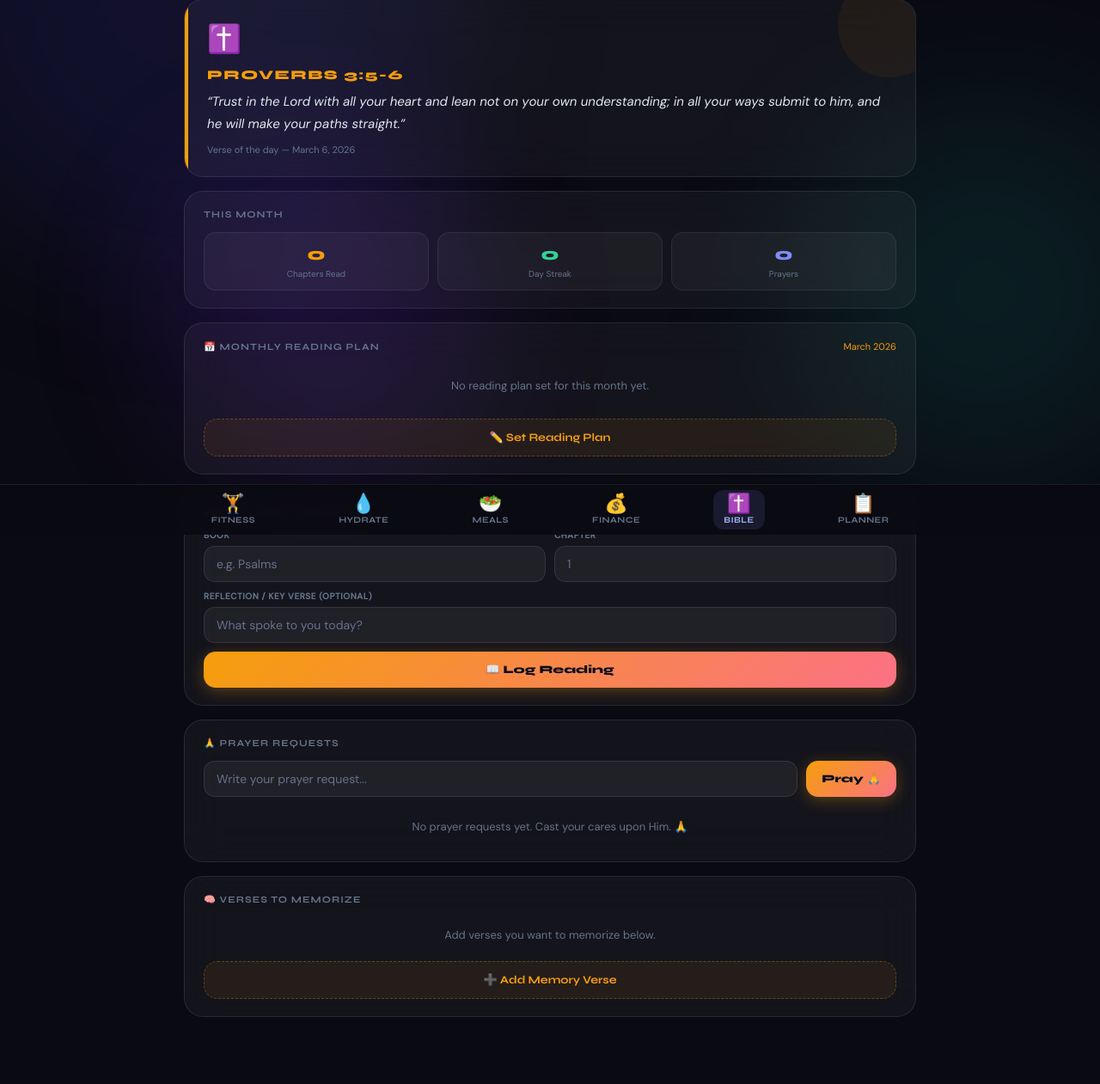
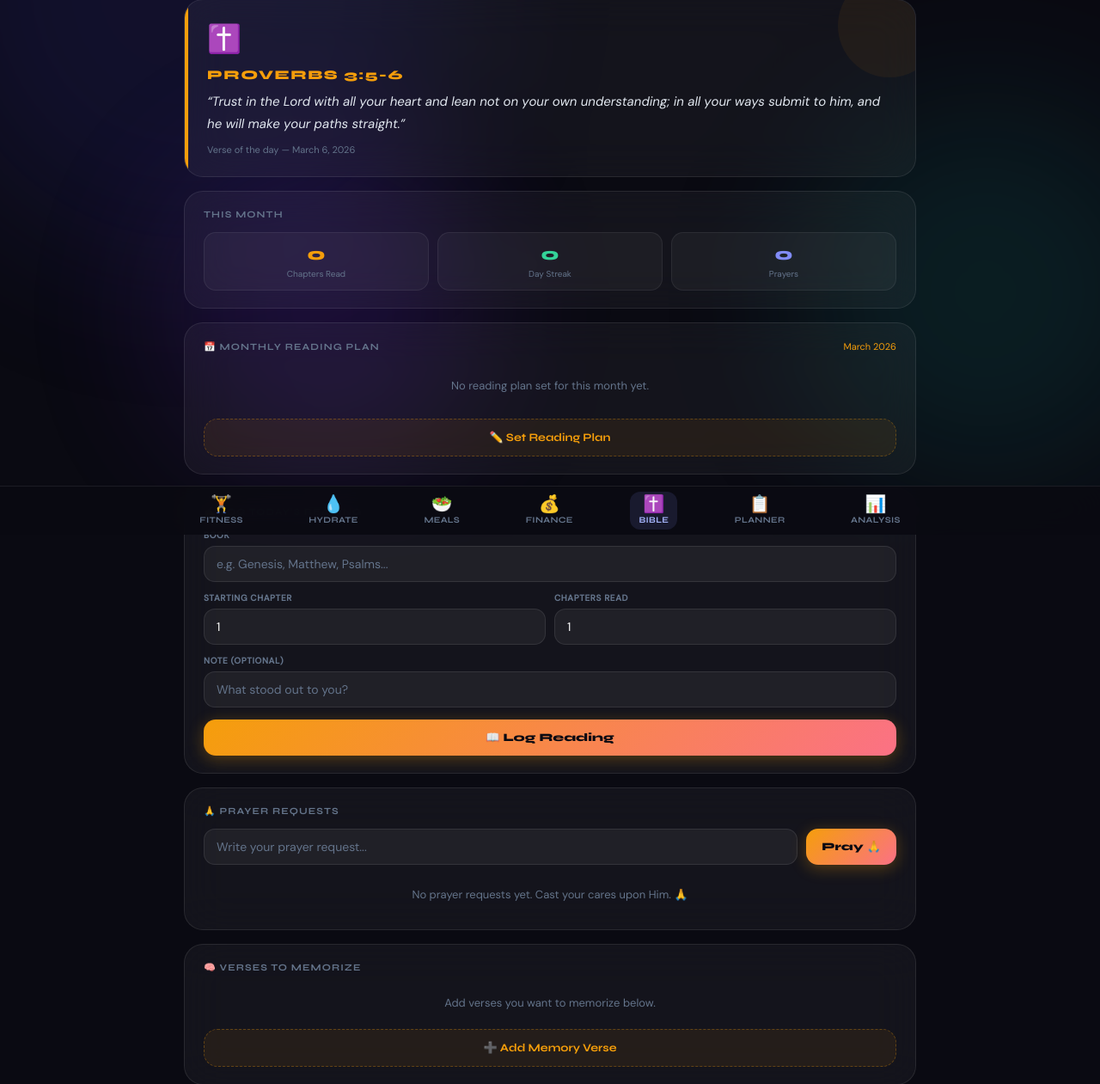
Before and after one commit to Tamari2306/lifeOS, a Django app: page /bible/ in a window 1280 px wide. Shown: the part 178-1439 px from the top of the page at 86% size. Before the commit the page ends 1361 px from the top, so only its background shows below. Run offline with Django 5.2, Linux system fonts and the light colour scheme; the visitor is signed in with stand-in values (Sample User, id 1); data that the repository does not hold is empty; some libraries are stand-ins or nearby versions.

Commit message:
fixed meal log and bible log

```diff
--- a/meals/urls.py
+++ b/meals/urls.py
@@ -11,4 +11,9 @@ urlpatterns = [
     path('save-recipe/',                   views.save_recipe,       name='save_recipe'),
     path('delete-recipe/<int:recipe_id>/', views.delete_recipe,     name='delete_recipe'),
     path('estimate/',                      views.estimate_meal_api, name='estimate'),
+
+    # ── Meal Plans ──────────────────────────────────────────────────────────
+    path('plan/add/',                      views.add_meal_plan,     name='plan_add'),
+    path('plan/delete/<int:plan_id>/',     views.delete_meal_plan,  name='plan_delete'),
+    path('plan/log/<int:plan_id>/',        views.log_from_plan,     name='plan_log'),
 ]
--- a/templates/base.html
+++ b/templates/base.html
@@ -22,7 +22,7 @@
   <link rel="preconnect" href="https://fonts.googleapis.com">
   <link href="https://fonts.googleapis.com/css2?family=Syne:wght@400;600;700;800&family=DM+Sans:ital,wght@0,300;0,400;0,500;1,400&display=swap" rel="stylesheet">
 
-  <!-- Alpine.js — MUST be loaded with defer BEFORE body scripts -->
+  <!-- Alpine.js -->
   <script defer src="https://cdn.jsdelivr.net/npm/alpinejs@3.14.1/dist/cdn.min.js"></script>
 
   {% block extra_head %}{% endblock %}
@@ -87,10 +87,12 @@
     <a href="/checklist/" class="nav-item {% block nav_checklist %}{% endblock %}">
       <span class="nav-icon">📋</span><span>Planner</span>
     </a>
+    <a href="/analysis/"  class="nav-item {% block nav_analysis %}{% endblock %}">
+      <span class="nav-icon">📊</span><span>Analysis</span>
+    </a>
   </div>
 </nav>
 
-<!-- HTMX and Chart.js loaded in body so Alpine (in <head> defer) initialises first -->
 <script src="https://unpkg.com/htmx.org@1.9.10"></script>
 <script src="https://cdn.jsdelivr.net/npm/chart.js"></script>
 
@@ -98,32 +100,18 @@
   *, *::before, *::after { box-sizing:border-box; margin:0; padding:0; }
 
   :root {
-    --brand:#818cf8;
-    --brand2:#6366f1;
-    --brand-light:#a5b4fc;
-    --teal:#2dd4bf;
-    --amber:#fbbf24;
-    --rose:#fb7185;
-    --green:#34d399;
-    --bg:#0a0a12;
-    --bg2:#0f0f1a;
-    --surf:rgba(255,255,255,0.045);
-    --rim:rgba(255,255,255,0.09);
-    --text:#f1f5f9;
-    --muted:#64748b;
-    --soft:#94a3b8;
+    --brand:#818cf8; --brand2:#6366f1; --brand-light:#a5b4fc;
+    --teal:#2dd4bf; --amber:#fbbf24; --rose:#fb7185; --green:#34d399;
+    --bg:#0a0a12; --bg2:#0f0f1a;
+    --surf:rgba(255,255,255,0.045); --rim:rgba(255,255,255,0.09);
+    --text:#f1f5f9; --muted:#64748b; --soft:#94a3b8;
   }
 
   html { scroll-behavior:smooth; }
 
   body {
-    font-family:'DM Sans',sans-serif;
-    background:var(--bg);
-    color:var(--text);
-    min-height:100vh;
-    min-height:100dvh;
-    padding-bottom:80px;
-    overflow-x:hidden;
+    font-family:'DM Sans',sans-serif; background:var(--bg); color:var(--text);
+    min-height:100vh; min-height:100dvh; padding-bottom:80px; overflow-x:hidden;
   }
 
   /* ── BG ORBS ── */
@@ -131,7 +119,7 @@
   .orb { position:absolute; border-radius:50%; filter:blur(90px); opacity:.18;
          animation:drift 14s ease-in-out infinite alternate; }
   .orb-1 { width:clamp(300px,60vw,600px); height:clamp(300px,60vw,600px);
-            background:#3730a3; top:-120px; left:-100px; animation-delay:0s; }
+            background:#3730a3; top:-120px; left:-100px; }
   .orb-2 { width:clamp(250px,50vw,450px); height:clamp(250px,50vw,450px);
             background:#0f766e; top:35%; right:-100px; animation-delay:-5s; }
   .orb-3 { width:clamp(200px,40vw,380px); height:clamp(200px,40vw,380px);
@@ -145,8 +133,7 @@
   /* ── TOP BAR ── */
   .top-bar {
     position:sticky; top:0; z-index:100;
-    background:rgba(10,10,18,.88);
-    border-bottom:1px solid rgba(255,255,255,.07);
+    background:rgba(10,10,18,.88); border-bottom:1px solid rgba(255,255,255,.07);
     backdrop-filter:blur(20px); -webkit-backdrop-filter:blur(20px);
   }
   .top-bar-inner {
@@ -164,24 +151,20 @@
     width:28px; height:28px; border-radius:50%;
     background:linear-gradient(135deg,var(--brand),var(--teal));
     display:flex; align-items:center; justify-content:center;
-    font-family:'Syne',sans-serif; font-size:11px; font-weight:800; color:#0a0a12;
-    flex-shrink:0;
+    font-family:'Syne',sans-serif; font-size:11px; font-weight:800; color:#0a0a12; flex-shrink:0;
   }
   .user-nm { font-size:12px; color:var(--muted); display:none; }
   @media(min-width:480px){ .user-nm { display:block; } }
   .logout-btn {
-    padding:5px 12px; background:rgba(129,140,248,.12);
-    border:1px solid rgba(129,140,248,.25); border-radius:8px;
-    color:var(--brand-light); font-family:'Syne',sans-serif; font-size:11px;
-    font-weight:700; cursor:pointer; text-decoration:none; transition:all .2s;
-    white-space:nowrap;
+    padding:5px 12px; background:rgba(129,140,248,.12); border:1px solid rgba(129,140,248,.25);
+    border-radius:8px; color:var(--brand-light); font-family:'Syne',sans-serif; font-size:11px;
+    font-weight:700; cursor:pointer; text-decoration:none; transition:all .2s; white-space:nowrap;
   }
   .logout-btn:hover { background:rgba(129,140,248,.22); }
 
   /* ── PAGE CONTENT ── */
   .page-content {
-    position:relative; z-index:1;
-    max-width:900px; margin:0 auto;
+    position:relative; z-index:1; max-width:900px; margin:0 auto;
     padding:14px clamp(12px,4vw,24px) 24px;
   }
 
@@ -193,35 +176,35 @@
   /* ── BOTTOM NAV ── */
   .bottom-nav {
     position:fixed; bottom:0; left:0; right:0; z-index:100;
-    background:rgba(10,10,18,.92);
-    border-top:1px solid rgba(255,255,255,.08);
+    background:rgba(10,10,18,.92); border-top:1px solid rgba(255,255,255,.08);
     backdrop-filter:blur(20px); -webkit-backdrop-filter:blur(20px);
     padding:6px 0 max(6px,env(safe-area-inset-bottom));
   }
   .bottom-nav-inner {
     display:flex; justify-content:space-around; align-items:center;
     max-width:900px; margin:0 auto;
-    padding:0 8px; overflow-x:auto; scrollbar-width:none; gap:2px;
+    /* FIX: allow scrolling when 7 items don't fit narrow screens */
+    padding:0 4px; overflow-x:auto; scrollbar-width:none; gap:0;
   }
   .bottom-nav-inner::-webkit-scrollbar { display:none; }
   .nav-item {
     display:flex; flex-direction:column; align-items:center; gap:2px;
-    padding:5px clamp(6px,2vw,12px); border-radius:12px; text-decoration:none;
+    /* FIX: tighter padding so all 7 items fit */
+    padding:5px clamp(4px,1.5vw,10px); border-radius:12px; text-decoration:none;
     color:var(--muted); font-family:'Syne',sans-serif;
-    font-size:clamp(8px,1.8vw,10px); font-weight:700; letter-spacing:.04em;
+    font-size:clamp(7px,1.6vw,10px); font-weight:700; letter-spacing:.03em;
     text-transform:uppercase; transition:all .2s; flex-shrink:0;
   }
   .nav-item:hover { color:var(--soft); }
   .nav-item.active { color:var(--brand-light); background:rgba(129,140,248,.12); }
-  .nav-icon { font-size:clamp(18px,4vw,22px); line-height:1; }
+  .nav-icon { font-size:clamp(16px,3.5vw,20px); line-height:1; }
 
-  /* ── PWA INSTALL BANNER ── */
+  /* ── PWA BANNER ── */
   #pwa-banner {
     display:none; position:fixed; bottom:72px; left:12px; right:12px; z-index:200;
     background:linear-gradient(135deg,rgba(129,140,248,.18),rgba(45,212,191,.12));
     border:1px solid rgba(129,140,248,.3); border-radius:18px;
-    padding:14px 16px; backdrop-filter:blur(20px);
-    box-shadow:0 8px 32px rgba(0,0,0,.4);
+    padding:14px 16px; backdrop-filter:blur(20px); box-shadow:0 8px 32px rgba(0,0,0,.4);
   }
   #pwa-banner.show { display:flex; align-items:center; gap:12px; }
   .pwa-banner-icon { font-size:28px; flex-shrink:0; }
@@ -233,16 +216,14 @@
     border:none; border-radius:10px; color:#0a0a12; font-family:'Syne',sans-serif;
     font-size:12px; font-weight:800; cursor:pointer; white-space:nowrap; flex-shrink:0;
   }
-  .pwa-dismiss { background:transparent; border:none; color:var(--muted);
-                 font-size:18px; cursor:pointer; padding:4px; flex-shrink:0; }
+  .pwa-dismiss { background:transparent; border:none; color:var(--muted); font-size:18px; cursor:pointer; padding:4px; flex-shrink:0; }
 
   ::-webkit-scrollbar { width:4px; }
   ::-webkit-scrollbar-thumb { background:rgba(255,255,255,.1); border-radius:4px; }
 
   /* ── TOAST ── */
   .toast {
-    position:fixed; top:62px; left:50%;
-    transform:translateX(-50%) translateY(-80px);
+    position:fixed; top:62px; left:50%; transform:translateX(-50%) translateY(-80px);
     background:linear-gradient(135deg,var(--brand),var(--teal));
     color:#0a0a12; padding:10px 22px; border-radius:50px;
     font-family:'Syne',sans-serif; font-weight:700; font-size:13px;
@@ -257,14 +238,12 @@
 </style>
 
 <script>
-  // ── Toast ──────────────────────────────────────────────
   function showToast(msg, ms) {
     var t = document.getElementById('toast');
     t.innerHTML = msg; t.classList.add('show');
     setTimeout(function(){ t.classList.remove('show'); }, ms || 2500);
   }
 
-  // ── Service Worker ─────────────────────────────────────
   if ('serviceWorker' in navigator) {
     window.addEventListener('load', function() {
       navigator.serviceWorker.register('/static/sw.js')
@@ -273,7 +252,6 @@
     });
   }
 
-  // ── PWA Install prompt ─────────────────────────────────
   var deferredPrompt = null;
   var banner = document.getElementById('pwa-banner');
 
@@ -300,13 +278,11 @@
     localStorage.setItem('pwa-dismissed', '1');
   });
 
-  // iOS Safari manual install tip
   var isIOS = /iphone|ipad|ipod/i.test(navigator.userAgent);
   var isStandalone = window.navigator.standalone;
   if (isIOS && !isStandalone && !localStorage.getItem('pwa-dismissed')) {
     setTimeout(function() {
-      document.querySelector('.pwa-banner-sub').textContent =
-        'Tap the share button then "Add to Home Screen"';
+      document.querySelector('.pwa-banner-sub').textContent = 'Tap the share button then "Add to Home Screen"';
       banner.classList.add('show');
     }, 3000);
   }
--- a/templates/bible/dashboard.html
+++ b/templates/bible/dashboard.html
@@ -219,33 +219,50 @@
 </div>
 
 <!-- LOG READING -->
+<!-- LOG READING — replace the entire section between these comments -->
 <div class="gc a4">
   <div class="gcp">
     <div class="sec-lbl">&#x270D; Log Today's Reading</div>
+
     <form method="POST" action="/bible/log-reading/">
       {% csrf_token %}
-      {% if plan %}<input type="hidden" name="plan_id" value="{{ plan.id }}">{% endif %}
-      <div class="form-grid" style="margin-bottom:10px">
+
+      <div style="margin-bottom:12px">
+        <label class="field-lbl">Book</label>
+        <input class="fi" type="text" name="book"
+               placeholder="e.g. Genesis, Matthew, Psalms..." required>
+      </div>
+
+      <div style="display:grid;grid-template-columns:1fr 1fr;gap:10px;margin-bottom:12px">
         <div>
-          <label class="field-lbl">Book</label>
-          <input class="fi" type="text" name="book" placeholder="e.g. Psalms" value="{% if plan %}{{ plan.book_name }}{% endif %}" required>
+          <label class="field-lbl">Starting Chapter</label>
+          <input class="fi" type="number" name="start_chapter"
+                 placeholder="1" min="1" value="1" required>
         </div>
         <div>
-          <label class="field-lbl">Chapter</label>
-          <input class="fi" type="number" name="chapter" placeholder="1" min="1" required>
+          <label class="field-lbl">Chapters Read</label>
+          <input class="fi" type="number" name="chapter_count"
+                 placeholder="1" min="1" value="1" required>
         </div>
       </div>
-      <div style="margin-bottom:10px">
-        <label class="field-lbl">Reflection / Key Verse (optional)</label>
-        <input class="fi" type="text" name="note" placeholder="What spoke to you today?">
+
+      {% if plan %}
+      <input type="hidden" name="plan_id" value="{{ plan.id }}">
+      {% endif %}
+
+      <div style="margin-bottom:14px">
+        <label class="field-lbl">Note (optional)</label>
+        <input class="fi" type="text" name="note"
+               placeholder="What stood out to you?">
       </div>
+
       <button type="submit" class="btn-gold">&#x1F4D6; Log Reading</button>
     </form>
 
-    {% if today_read %}
+    {% if today_logs %}
     <div style="margin-top:14px;padding-top:14px;border-top:1px solid rgba(255,255,255,.06)">
       <div style="font-size:11px;color:var(--gold);font-weight:700;margin-bottom:8px">TODAY'S READINGS</div>
-      {% for log in today_read %}
+      {% for log in today_logs %}
       <div style="font-size:13px;color:#e2e8f0;padding:4px 0">
         &#x2714;&#xFE0F; {{ log.book }} ch.{{ log.chapter }}
         {% if log.note %}<span style="color:var(--muted)"> &mdash; {{ log.note }}</span>{% endif %}
@@ -253,6 +270,7 @@
       {% endfor %}
     </div>
     {% endif %}
+
   </div>
 </div>
 
```
